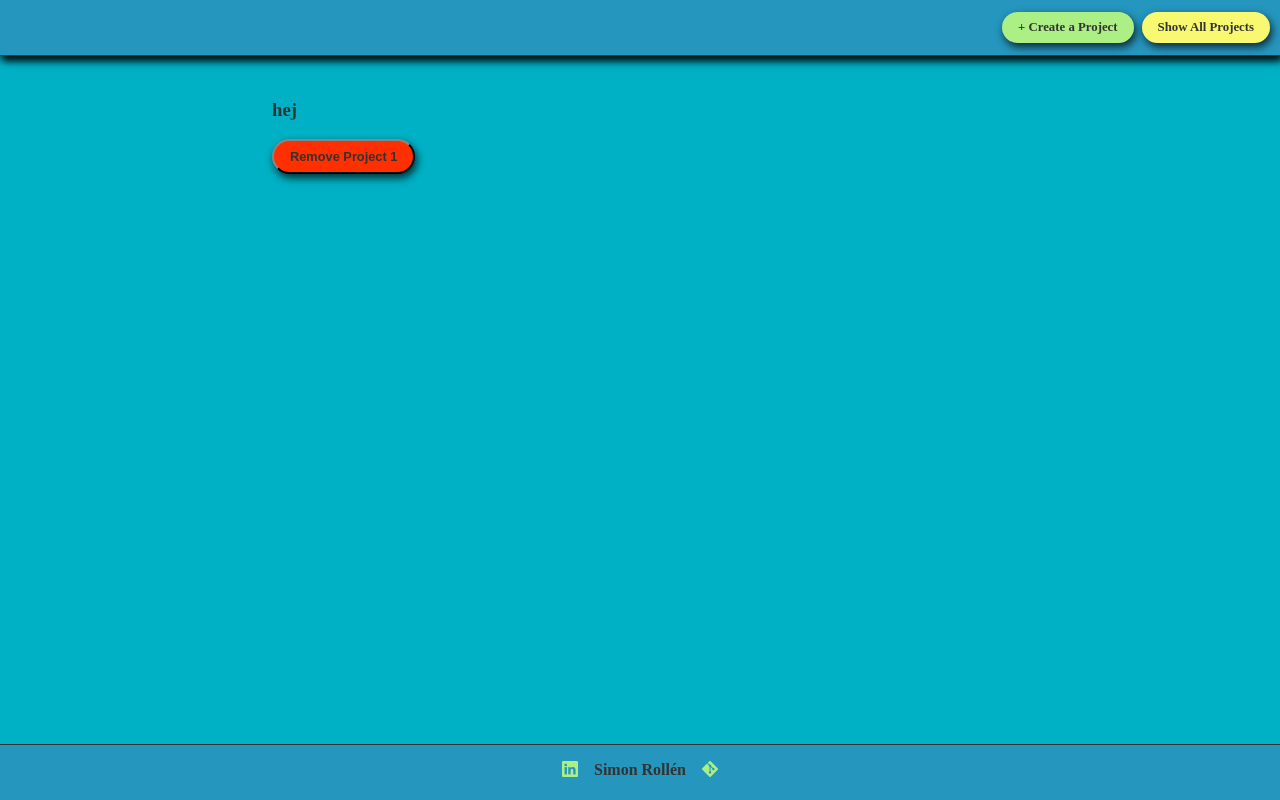
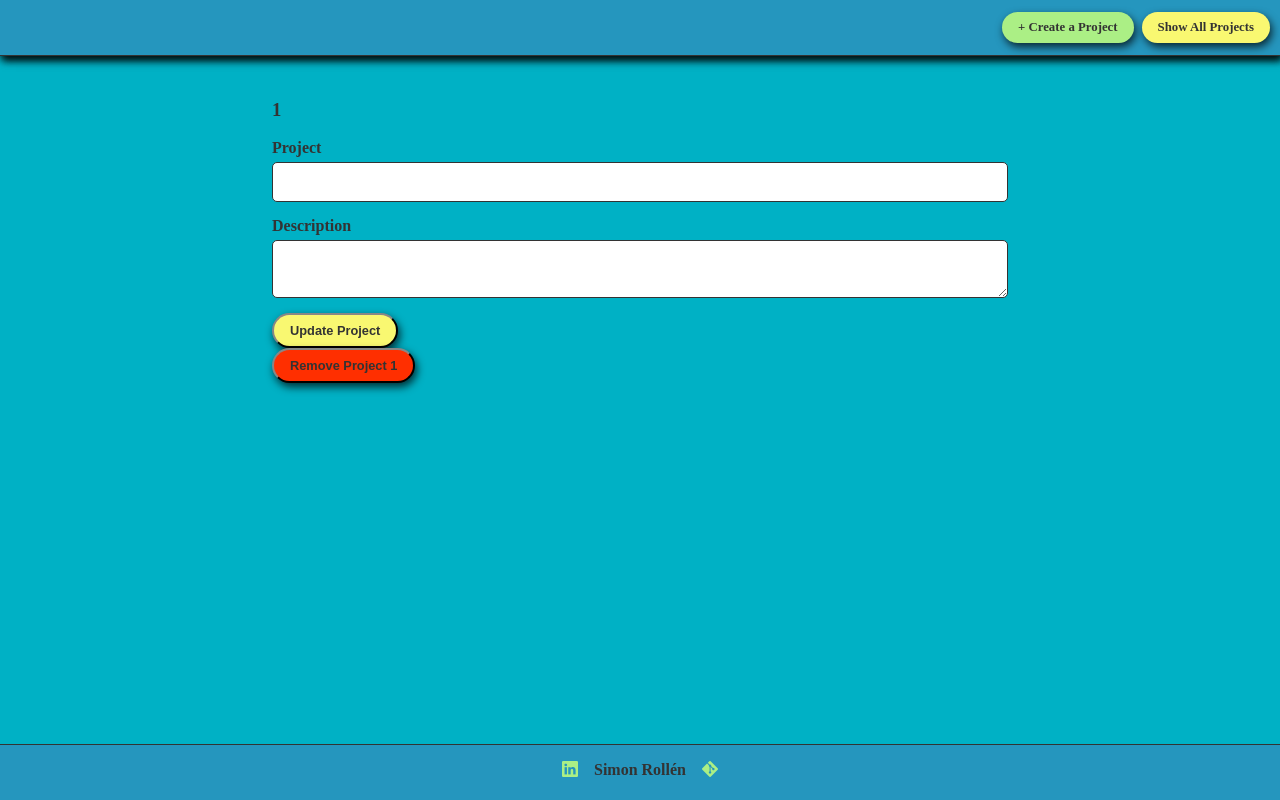
Before and after one commit to SimonR-prog/Project_Databas, a React (Vite) app in the folder Project_Databas/: page /Projects/1 in a window 1280 px wide. Built offline with nearby package versions, Linux system fonts and the light colour scheme; no server answers; a web font is replaced by a local one.

Commit message:
Added alot of the update project.

```diff
--- a/Project_Databas/src/App.css
+++ b/Project_Databas/src/App.css
@@ -176,9 +176,7 @@ html, body{
     color: var(--btn-color-hover-one);
     transform: scale(1.05);
 }
-
 .projects-list-section{
-
     .projects-u-list{
         display: flex;
         list-style-type: none;
@@ -189,9 +187,7 @@ html, body{
         padding: 10px 5px;
     }
 }
-
 .projects-header-section{
-
     .projects-header-list{
         display: flex;
         list-style-type: none;
@@ -200,3 +196,25 @@ html, body{
         justify-content: space-around;
     }
 }
+
+.form-group{
+    display: flex;
+    flex-direction: column;
+    margin-bottom: 15px;
+}
+label{
+    font-weight: 600;
+    margin-bottom: 5px;
+}
+input, textarea{
+    width: 100%;
+    padding: 10px;
+    border: 1px solid var(--border-color);
+    border-radius: 5px;
+    font-size: 1rem;
+    transition: 0.15s ease-in-out;
+}
+input:hover, textarea:hover{
+    box-shadow: var(--box-shadow);
+    transform: scale(1.01);
+}
--- a/Project_Databas/src/App.jsx
+++ b/Project_Databas/src/App.jsx
@@ -15,7 +15,7 @@ function App() {
           <Header/>
           <main>
             <Routes>
-              <Route path="/" element={<CreateProjectView />} />
+              <Route path="/" element={<ShowAllProjectsView />} />
               <Route path="/Projects" element={<ShowAllProjectsView />} />
               <Route path="/Projects/create" element={<CreateProjectView />} />
               <Route path="/Projects/:id" element={<UpdateProjectView />} />
--- a/Project_Databas/src/components/CreateProjectForm.jsx
+++ b/Project_Databas/src/components/CreateProjectForm.jsx
@@ -21,7 +21,7 @@ const CreateProjectForm = () => {
             customerId: parseInt(customerId)
         }
         const result = await fetch('https://localhost:7141/api/Projects', {
-            method: 'post',
+            method: 'POST',
             headers: {
                 'Content-Type': 'application/json'
             },
@@ -41,11 +41,11 @@ const CreateProjectForm = () => {
                 <form onSubmit={handleSubmit}>
                     <div className="form-group">
                         <label htmlFor="projectName">Project</label>
-                        <input type="text" id="projectName" value={projectName} onChange={(e) => setProjectName(e.target.value)}/>
+                        <input required type="text" id="projectName" value={projectName} onChange={(e) => setProjectName(e.target.value)}/>
                     </div>
                     <div className="form-group">
                         <label htmlFor="description">Description</label>
-                        <textarea name="description" id='description' value={description} onChange={(e) => setDescription(e.target.value)}></textarea>
+                        <textarea required name="description" id='description' value={description} onChange={(e) => setDescription(e.target.value)}></textarea>
                     </div>
                     <div className="form-group">
                         <label htmlFor="customers">Customers</label>
--- a/Project_Databas/src/components/UpdateProjectForm.jsx
+++ b/Project_Databas/src/components/UpdateProjectForm.jsx
@@ -1,22 +1,36 @@
-import React from 'react'
+import React, { useEffect, useState } from 'react'
 import { useNavigate, useParams } from 'react-router-dom'
 
 //Some parts of code from chatgpt.
 
 const UpdateProjectForm = () => {
+  const [project, setProject] = useState([]);
+  const [projectName, setProjectName] = useState("");
+  const [description, setDescription] = useState("");
   //Utilize params to get the id from the url.
+  //ParseInt the id as it may be a string when gotten from params.
   const { id } = useParams()
+  const projectId = parseInt(id, 10);
   //Bringing in navigate to be able to force the user back to the previous url of /projects.
   const navigate = useNavigate();
 
+  //Function to get the project, which the user chose, from the url.
+  const getProject = async () => {
+    const res = await fetch(`https://localhost:7141/api/Projects/${projectId}`);
+    const data = await res.json();
+    setProject(data);
+    console.log(data);
+
+    setDescription(`${data.description}`)
+    setProjectName(`${data.projectName}`)
+  }
+
+
   const handleDelete = async () => {
-    //HandleDelete will first parseInt the id as it may be a string when gotten from params.
     try {
-      const projectId = parseInt(id, 10);
-
       //HandleDelete is async so that we can use await to send the id to the delete api.
       const res = await fetch(`https://localhost:7141/api/Projects/${projectId}`, {
-        method: 'DELETE',
+        method: 'DELETE'
       });
 
       //If the result of the fetch is 200 (ok) then the navigate will send the user back to the list of projects view, or it will log errors.
@@ -31,15 +45,48 @@ const UpdateProjectForm = () => {
     }
   };
 
-  //Button with two classes. Uses a pointer function to make sure it only runs when clicked.
+  //Handleupdate to update the existing data.
+  const handleUpdate = async (e) => {
+    e.preventDefault()
+      const formData = {
+        projectName: projectName,
+        description: description,
+      }
+      try {
+        const response = await fetch('https://localhost:7141/api/Projects/', {
+          method: 'PUT',
+          headers: {
+            'Content-Type': 'application/json'
+          },
+          body: JSON.stringify(formData)
+        })
+        console.log(response)
+      } catch (error) {
+        console.error("Error updating project:", error);
+      }
+  }
 
+  //Use effect which will run once.
+  useEffect(() => {
+    getProject();
+  }, [])
 
-  //--------Need to add a form with the current data from the project inserted already and be able to edit them.
   return (
     <>
       <section>
         <div className="container">
-          <h3>hej</h3>
+          <h3>{projectId}</h3>
+          <form onSubmit={handleUpdate} >
+            <div className="form-group">
+              <label htmlFor='projectName'>Project</label>
+              <input required type='text' id='projectName' value={projectName} placeholder={projectName} onChange={(e) => setProjectName(e.target.value)}/>
+            </div>
+            <div className="form-group">
+              <label htmlFor='description'>Description</label>
+              <textarea required name="description" id="description" value={description} placeholder={description} onChange={(e) => setDescription(e.target.value)} ></textarea>
+            </div>
+          </form>
+          <button className='btn btn-two' type='submit' >Update Project</button>
           <button className='btn btn-three' onClick={() => handleDelete()}>Remove Project { id }</button>
         </div>
       </section>
@@ -48,3 +95,6 @@ const UpdateProjectForm = () => {
 };
 
 export default UpdateProjectForm
+
+
+//Add the rest of the project info like the company name and email.
```
